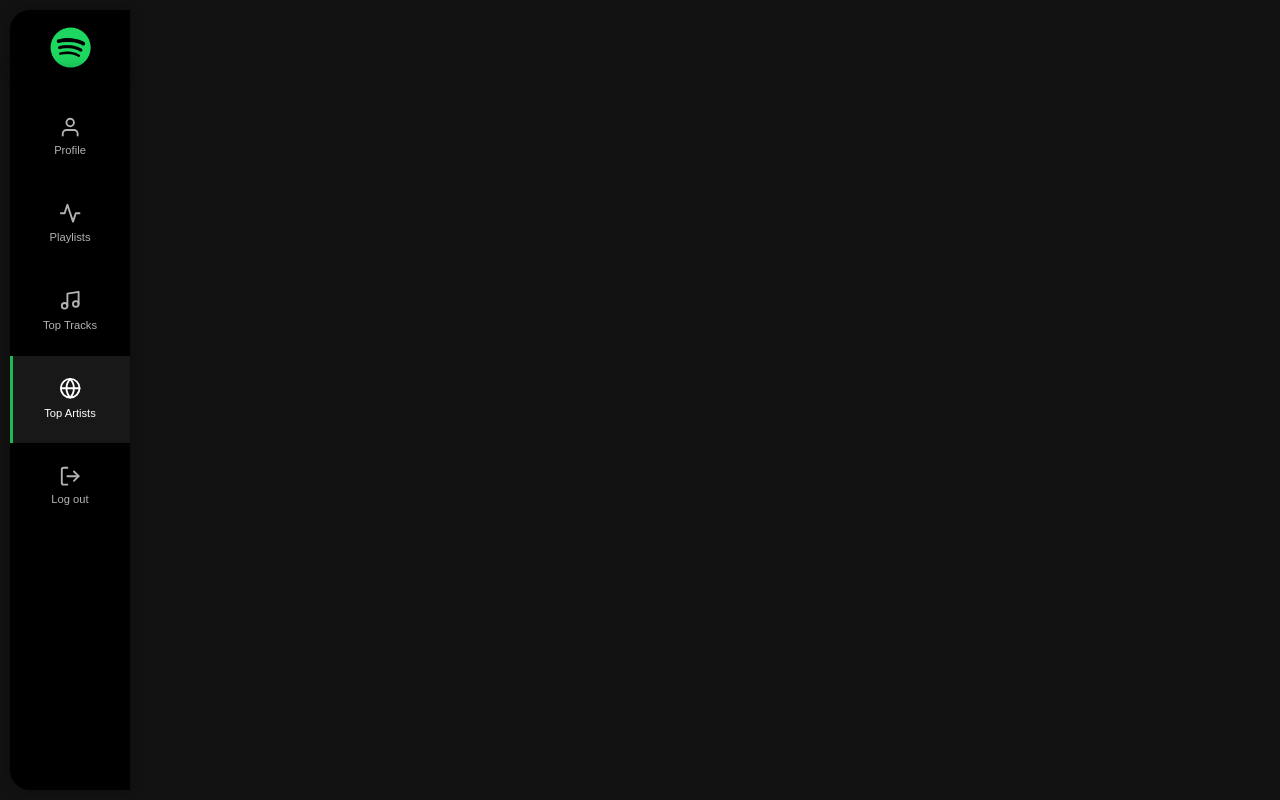
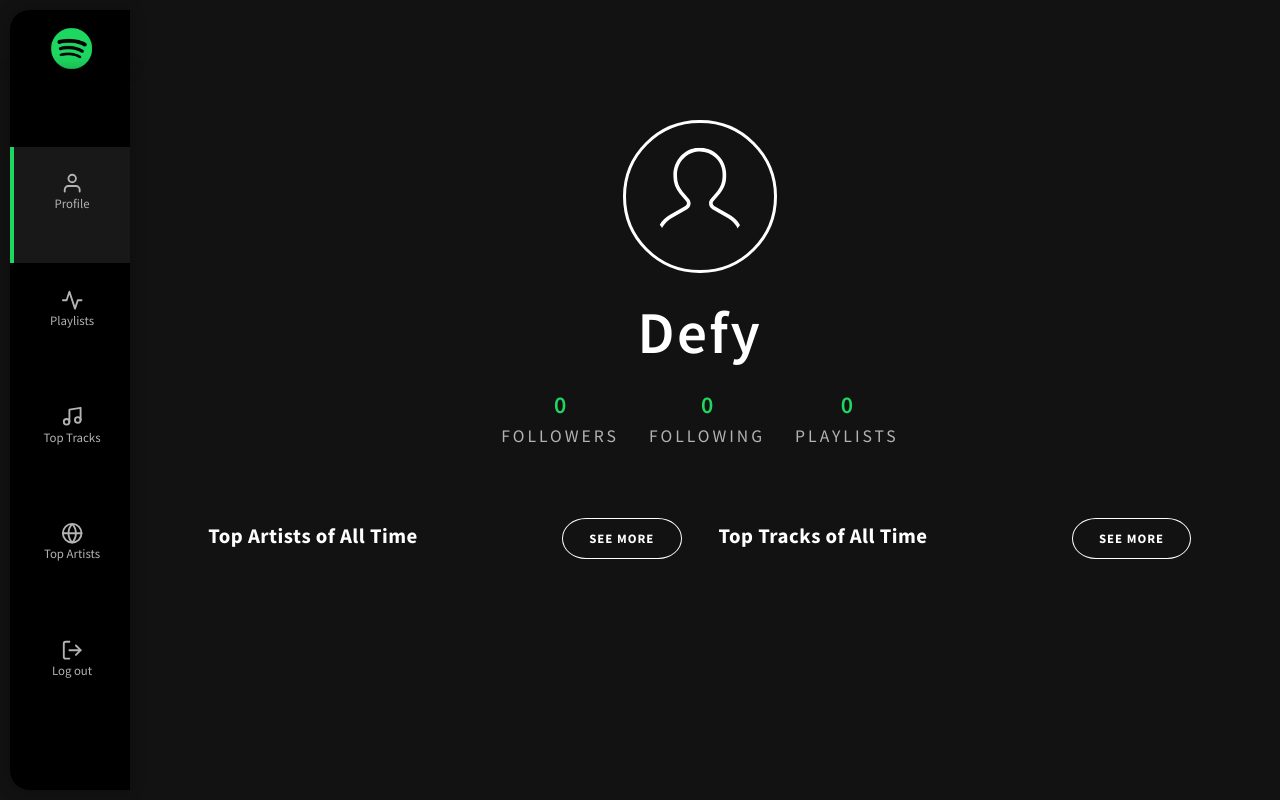
Before and after one commit to kjeanbrice/spotify-visualizer, an Angular app in the folder frontend/: page /profile in a window 1280 px wide. Built offline with nearby package versions, Linux system fonts and the light colour scheme.

Commit message:
Made changes to side navigation bar. Started working on UI for profile page.

```diff
--- a/frontend/src/app/menu/menucomponent/menu.component.css
+++ b/frontend/src/app/menu/menucomponent/menu.component.css
@@ -4,18 +4,17 @@
     list-style: none;
     text-decoration: none;
     box-sizing: border-box;
-    font-family: 'Montserrat', sans-serif;
 }
 
+
 .avatar-brand{
-    width:4.7rem;
-    height:4.7rem;
+    width:4.8rem;
+    height:4.8rem;
 }
 
 .icon-des{
     display: block;
-    padding-top: 10%;
-    font-size: .7rem;
+    font-size: .8rem;
 }
 
 .icon-size-md{
@@ -23,10 +22,13 @@
     height: 1.4rem;
 }
 
+
+
 .wrapper{
     margin: 10px;
 }
-  .wrapper .top_navbar{
+
+.wrapper .top_navbar{
     width: calc(100% - 20px);
     height: 60px;
     display: flex;
@@ -95,11 +97,19 @@
     color: #fff;
   }
 
+  .sidebar > ul{
+    height: calc(100% - 60px);
+  }
+
+  .sidebar > ul > li{
+    height: 20%;
+  }
+
   .wrapper .sidebar{
     position: fixed;
     top: 70px;
     left: 10px;
-    padding-top: 2%;
+
     background: black;
     width: 200px;
     height: calc(100% - 80px);
@@ -109,17 +119,40 @@
 
   .wrapper .sidebar ul li a{
       display: block;
-      padding: 20px;
       color: #fff;
       position: relative;
       margin-bottom: 1px;
       color: #b3b3b3;
       white-space: nowrap;
-      -webkit-transition: background-color .5s ease-in-out;
-      -moz-transition: background-color .5s ease-in-out;
-      -o-transition: background-color  .5s ease-in-out;
-      transition: background-color .5s ease-in-out;
+      -webkit-transition: background-color .2s ease-in-out;
+      -moz-transition: background-color .2s ease-in-out;
+      -o-transition: background-color  .2s ease-in-out;
+      transition: background-color .2s ease-in-out;
   }
+
+  ul.menuoptions > li{
+    padding-top: 20%;
+    padding-bottom: 20%;
+    border-left: 4px solid black;
+    -webkit-transition: background-color .3s ease-in-out, border-left .3s ease-in-out;
+    -moz-transition: background-color .3s ease-in-out, border-left .3s ease-in-out;
+    -o-transition: background-color .3s ease-in-out, border-left .3s ease-in-out;
+    transition: background-color .3s ease-in-out, border-left .3s ease-in-out;
+  }
+
+  ul.menuoptions > li:hover{
+    border-left: 4px solid rgb(30, 215, 96);
+    background-color: rgb(24, 24, 24);
+    color: #fff;
+  }
+
+
+
+
+
+
+
+
 
   .wrapper .sidebar ul li a:before{
     content: "";
@@ -128,11 +161,6 @@
     left: 0;
     width: 3px;
     height: 100%;
-    background-color: #1db954;
-    -webkit-transition: background-color .5s ease-in-out;
-    -moz-transition: background-color .5s ease-in-out;
-    -o-transition: background-color  .5s ease-in-out;
-    transition: background-color .5s ease-in-out;
     display: none;
   }
 
@@ -145,24 +173,21 @@
     display: inline-block;
   }
 
-  .wrapper .sidebar ul li a:hover,
-  .wrapper .sidebar ul li a.active{
-    background-color: rgb(24, 24, 24);
-    color: #fff;
-  }
 
-  .wrapper .sidebar ul li a:hover:before,
-  .wrapper .sidebar ul li a.active:before{
-    display: block;
+
+
+  #main-container{
+    padding: 0;
   }
 
   .wrapper .main_container{
-    width: (100% - 200px);
+    width: calc(100% - 200px);
     margin-top: 70px;
     margin-left: 200px;
     padding: 15px;
     transition: all 0.3s ease;
   }
+
 
   .wrapper .main_container .item{
     background: #fff;
@@ -172,7 +197,10 @@
     line-height: 22px;
   }
 
+
+
   .wrapper.collapses .sidebar{
+    padding-top: 6%;
     width: 120px;
     box-shadow: rgba(0, 0, 0, 0.3) 0px 0px 15px;
   }
@@ -194,6 +222,35 @@
   }
 
   .wrapper.collapses .main_container{
-    width: (100% - 70px);
-    margin-left: 70px;
+    width: calc(100% - 120px);
+    margin-left: 120px;
   }
+
+  .active{
+    background-color: rgb(24, 24, 24);
+    border-left: 4px solid rgb(30, 215, 96) !important;
+    color: #fff;
+  }
+
+
+  @media only screen and (max-width: 1200px){
+  }
+
+
+
+
+  @media only screen and (max-width: 992px) {
+
+  }
+
+  /*-----responsive-----*/
+  @media only screen and (max-width: 768px){
+    *{
+      font-size: 10px !important;
+    }
+
+    .icon-des{
+      display:none;
+    }
+
+   }
--- a/frontend/src/app/menu/menucomponent/menu.component.html
+++ b/frontend/src/app/menu/menucomponent/menu.component.html
@@ -1,4 +1,5 @@
 <div class="wrapper collapses">
+    <div class="sidemenu-options">
         <div class="top_navbar">
             <div class="hamburger">
                 <img src="../../../assets/images/logo.png" class="avatar-brand" alt="">
@@ -6,31 +7,35 @@
         </div>
 
         <div class="sidebar">
-            <ul>
-                <li><a href="#">
+            <ul class="menuoptions">
+                <li class="{{menuOptions.profile}}">
+                    <a  href="javascript:void(0);">
                         <span class="icon"><i class="icon-size-md" data-feather="user"></i>
                             <span class="icon-des">Profile</span>
                         </span>
                     </a>
                 </li>
-                <li><a href="#">
+                <li class="{{menuOptions.playlists}}">
+                    <a  href="javascript:void(0);">
                         <span class="icon"><i class="icon-size-md" data-feather="activity"></i>
                             <span class="icon-des">Playlists</span>
                         </span>
                     </a></li>
-                <li><a href="#">
+                <li class="{{menuOptions.toptracks}}">
+                    <a  href="javascript:void(0);">
                         <span class="icon"><i class="icon-size-md" data-feather="music"></i>
                             <span class="icon-des">Top Tracks</span>
                         </span>
                     </a>
                 </li>
-                <li><a href="#" class="active">
+                <li class="{{menuOptions.topartists}}">
+                    <a  href="javascript:void(0);">
                         <span class="icon"><i class="icon-size-md" data-feather="globe"></i>
                             <span class="icon-des">Top Artists</span>
                         </span>
                     </a>
                 </li>
-                <li><a href="#">
+                <li><a href="javascript:void(0);">
                         <span class="icon"><i class="icon-size-md" data-feather="log-out"></i>
                             <span class="icon-des">Log out</span>
                         </span>
@@ -39,3 +44,9 @@
             </ul>
         </div>
     </div>
+
+
+        <div id="main-container" class="main_container">
+            <ng-content></ng-content>
+        </div>
+    </div>
--- a/frontend/src/app/menu/menucomponent/menu.component.ts
+++ b/frontend/src/app/menu/menucomponent/menu.component.ts
@@ -1,4 +1,4 @@
-import { Component, OnInit } from '@angular/core';
+import { Component, OnInit, Input } from '@angular/core';
 
 @Component({
     selector: 'app-menu',
@@ -6,6 +6,8 @@
     styleUrls: ['./menu.component.css']
 })
 export class MenuComponent implements OnInit {
+    @Input() menuOptions: object;
+
     constructor() {}
 
     ngOnInit(): void {}
--- a/frontend/src/app/profile/profilecomponent/profile.component.css
+++ b/frontend/src/app/profile/profilecomponent/profile.component.css
@@ -0,0 +1,117 @@
+.container{
+    width: calc(100% - 120px);
+}
+
+.avatar{
+    display: inline-block;
+    color: #fff;
+    fill: currentColor;
+    width: 9.6rem;
+    height: 9.6rem;
+    border-style: solid;
+    border-width: 3px;
+    border-radius: 50%;
+    padding: 2.5%;
+    margin-bottom: 1.5%;
+}
+
+.top-analytics-section{
+    padding-top: 7%;
+    text-align: center;
+}
+
+.left-align{
+    display: inline-block;
+    margin-right: 30%;
+    font-size: 1.3rem;
+    font-weight: 700;
+    letter-spacing: .5px;
+
+}
+
+.right-align{
+    text-align: left;
+    display: inline-block;
+    text-transform: uppercase;
+    font-size: .8rem;
+    font-weight: 700;
+    letter-spacing: 1px;
+    border: 1px solid #fff;
+    border-radius: 20%/50%;
+    padding: 2% 5.5%;
+}
+
+.avatar-section{
+    text-align: center;
+    margin-top: 5%;
+    -moz-user-select: none; /* Firefox */
+      -ms-user-select: none; /* Internet Explorer */
+   -khtml-user-select: none; /* KHTML browsers (e.g. Konqueror) */
+  -webkit-user-select: none; /* Chrome, Safari, and Opera */
+  -webkit-touch-callout: none; /* Disable Android and iOS callouts*/
+}
+
+.profile-username{
+    font-size: 3.7rem;
+    letter-spacing: 2.5px;
+    font-weight: 600;
+}
+
+.user-section{
+    text-align: center;
+}
+
+.count{
+    display: block;
+    font-size: 1.1rem;
+    color: rgb(30, 215, 96);
+    font-size: 1.5rem;
+    font-weight: 600;
+}
+
+.atitle{
+    display: block;
+    font-size: 1.1rem;
+    font-weight: 500;
+    color:#b3b3b3;
+    letter-spacing:3px;
+    text-transform: uppercase;
+}
+
+.stats-section{
+    padding-top:1%;
+    -moz-user-select: none; /* Firefox */
+      -ms-user-select: none; /* Internet Explorer */
+   -khtml-user-select: none; /* KHTML browsers (e.g. Konqueror) */
+  -webkit-user-select: none; /* Chrome, Safari, and Opera */
+  -webkit-touch-callout: none; /* Disable Android and iOS callouts*/
+}
+
+.profile-section{
+    color: #fff;
+}
+
+
+@media only screen and (max-width: 1200px){
+}
+
+
+
+
+@media only screen and (max-width: 992px) {
+
+
+      .content-padding{
+        margin-bottom: 10%;
+    }
+}
+
+/*-----responsive-----*/
+@media only screen and (max-width: 768px){
+
+  .content-padding{
+      margin-bottom: 10%;
+  }
+
+
+ }
--- a/frontend/src/app/profile/profilecomponent/profile.component.html
+++ b/frontend/src/app/profile/profilecomponent/profile.component.html
@@ -1 +1,70 @@
-<app-menu></app-menu>
+<app-menu [menuOptions]="menuOptions">
+    <div class="container profile-section">
+
+        <div class="user-section">
+            <div class="row">
+                <div class="col-md-12 col-lg-12 col-sm-12">
+                    <div class="avatar-section">
+                        <svg class="avatar" viewBox="0 0 80 90" xmlns="http://www.w3.org/2000/svg">
+                            <title>User Icon</title>
+                            <path
+                                d="M67.74 61.78l-14.5-8.334c-.735-.422-1.24-1.145-1.385-1.98-.145-.835.088-1.685.638-2.33l5.912-6.93c3.747-4.378 5.81-9.967 5.81-15.737v-2.256c0-6.668-2.792-13.108-7.658-17.67C51.622 1.92 45.17-.386 38.392.054c-12.677.82-22.607 11.772-22.607 24.934v1.483c0 5.77 2.063 11.36 5.81 15.736l5.912 6.933c.55.644.783 1.493.638 2.33-.143.834-.648 1.556-1.383 1.98l-14.494 8.33C4.7 66.077 0 74.15 0 82.844v6.76h3.333v-6.76c0-7.5 4.055-14.46 10.59-18.174l14.5-8.334c1.597-.918 2.692-2.487 3.007-4.302.315-1.815-.19-3.66-1.387-5.06l-5.913-6.936c-3.23-3.775-5.01-8.594-5.01-13.57v-1.484c0-11.41 8.562-20.9 19.488-21.608 5.85-.377 11.415 1.61 15.67 5.598 4.26 3.992 6.605 9.404 6.605 15.24v2.254c0 4.976-1.778 9.796-5.01 13.57l-5.915 6.935c-1.195 1.4-1.7 3.246-1.386 5.06.313 1.816 1.41 3.385 3.008 4.303l14.507 8.338c6.525 3.71 10.58 10.67 10.58 18.17v6.76H80v-6.76c0-8.695-4.7-16.768-12.26-21.063z"
+                                fill-rule="evenodd">
+                            </path>
+                        </svg>
+                        <div>
+                            <span class="profile-username">Defy</span>
+                        </div>
+                    </div>
+                </div>
+            </div>
+
+
+            <div class="row justify-content-md-center stats-section">
+                    <div class="col-md-auto">
+                        <span class="count">0</span>
+                        <span class="atitle">Followers</span>
+                    </div>
+                    <div class="col-md-auto">
+                        <span class="count">0</span>
+                        <span class="atitle">Following</span>
+                    </div>
+                    <div class="col-md-auto">
+                        <span class="count">0</span>
+                        <span class="atitle">Playlists</span>
+                    </div>
+            </div>
+        </div>
+
+
+        <div class="top-analytics-section">
+            <div class="row justify-content-md-center">
+                <div class="content-padding col-md-12 col-lg-6 col-sm-12">
+                    <div class="left-align">
+                        <span>Top Artists of All Time</span>
+                    </div>
+                    <div class="right-align">
+                            <div class="button-white">
+                                <span>See More</span>
+                            </div>
+                    </div>
+
+                </div>
+
+                <div class="col-md-12 col-lg-6 col-sm-12">
+                        <div class="left-align">
+                            <span>Top Tracks of All Time</span>
+                        </div>
+                        <div class="right-align">
+                            <div class="button-white">
+                                <span>See More</span>
+                            </div>
+                        </div>
+                    </div>
+
+
+            </div>
+        </div>
+
+    </div>
+</app-menu>
--- a/frontend/src/app/profile/profilecomponent/profile.component.ts
+++ b/frontend/src/app/profile/profilecomponent/profile.component.ts
@@ -1,4 +1,4 @@
-import { Component, OnInit } from '@angular/core';
+import { Component, OnInit, AfterViewInit } from '@angular/core';
 import * as Feather from 'feather-icons';
 declare var jQuery: any;
 
@@ -7,7 +7,14 @@
     templateUrl: './profile.component.html',
     styleUrls: ['./profile.component.css']
 })
-export class ProfileComponent implements OnInit{
+export class ProfileComponent implements OnInit, AfterViewInit {
+    menuOptions: object = {
+        profile: 'active',
+        playlists: '',
+        topartists: '',
+        toptracks: '',
+    };
+
     constructor() { }
     ngOnInit() {
     }
```
Also changed, not shown: frontend/src/styles.css (+26 -0 lines).
